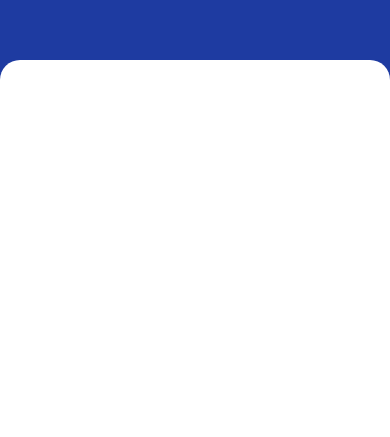
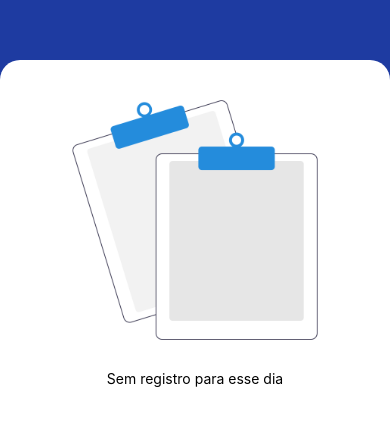
Before and after one commit to thiagoemanoel98/my-fit-app, a React Native app: screen /Home in a window 390 px wide. Shown: the part 212-649 px from the top of the page. Built offline with nearby package versions, Linux system fonts and the light colour scheme.

Commit message:
Feat: Imagens informativas

```diff
--- /dev/null
+++ b/src/@types/png.d.ts
@@ -0,0 +1 @@
+declare module "*.png";
--- a/src/pages/Home/index.tsx
+++ b/src/pages/Home/index.tsx
@@ -3,10 +3,14 @@ import { FlatList } from "react-native";
 import moment from "moment";
 import CalendarStripProps from "react-native-calendar-strip";
 import { useNavigation } from "@react-navigation/native";
+import NoDataImage from "../../assets/undraw_No_data.png";
+import NoDataImageToday from "../../assets/undraw_add.png";
 
 import Item from "../../components/Item";
 import * as S from "./styles";
 import { useData } from "../../hooks/data";
+import { isToday } from "../../utils";
+import { ItemList } from "../../types";
 
 interface ScreenNavigationProp {
   navigate: (screen: string, params?: unknown) => void;
@@ -14,7 +18,7 @@ interface ScreenNavigationProp {
 
 const Home: React.FC = () => {
   const { navigate } = useNavigation<ScreenNavigationProp>();
-  const { handleChangeDate, currentList, currentKcal } = useData();
+  const { handleChangeDate, currentData, currentList, currentKcal } = useData();
 
   const handleOneNewItem = (): void => {
     navigate("NewItem");
@@ -54,11 +58,31 @@ const Home: React.FC = () => {
         </S.ContainerHighLight>
       </S.Header>
       <S.BodyContainer>
-        <FlatList
-          data={currentList}
-          keyExtractor={(item) => item.id}
-          renderItem={({ item }) => <Item item={item} />}
-        />
+        <S.ListArea>
+          <FlatList<ItemList>
+            data={currentList}
+            keyExtractor={(item) => item.id}
+            renderItem={({ item }) => <Item item={item} />}
+            ListEmptyComponent={
+              !isToday(currentData) ? (
+                <S.NoDataArea>
+                  <S.NoDataImage
+                    source={NoDataImageToday}
+                    resizeMode={"contain"}
+                  />
+                  <S.NoDataText>
+                    Adicione alimentos para o dia de hoje!
+                  </S.NoDataText>
+                </S.NoDataArea>
+              ) : (
+                <S.NoDataArea>
+                  <S.NoDataImage source={NoDataImage} resizeMode={"contain"} />
+                  <S.NoDataText>Sem registro para esse dia</S.NoDataText>
+                </S.NoDataArea>
+              )
+            }
+          />
+        </S.ListArea>
 
         <S.AddButton onPress={handleOneNewItem}>
           <S.AddIcon name="ios-add-circle" />
--- a/src/pages/Home/styles.ts
+++ b/src/pages/Home/styles.ts
@@ -44,11 +44,16 @@ export const HeaderTextHighLight = styled.Text`
 
 export const BodyContainer = styled.View`
   flex: 2;
+  width: 100%;
   background-color: #fff;
   border-top-left-radius: 20px;
   border-top-right-radius: 20px;
 
   padding: 10px 20px;
+`;
+
+export const ListArea = styled.View`
+  width: 100%;
 `;
 
 export const AddButton = styled.TouchableOpacity`
@@ -61,3 +66,19 @@ export const AddIcon = styled(Ionicons)`
   font-size: 54px;
   color: #1e3ba1;
 `;
+
+export const NoDataArea = styled.View`
+  width: 100%;
+
+  align-items: center;
+  justify-content: center;
+`;
+
+export const NoDataImage = styled.Image`
+  width: 400px;
+  height:300px;
+`;
+export const NoDataText = styled.Text`
+  font-size: 14px;
+  color: #000;
+`;
--- a/src/pages/NewItem/styles.ts
+++ b/src/pages/NewItem/styles.ts
@@ -32,7 +32,7 @@ export const Label = styled.Text`
 `;
 
 export const InputArea = styled.View`
-  width: 90%;
+  width: 100%;
   border-bottom-width: 1px;
   border-bottom-color: #474747;
   margin-bottom: 28px;
--- a/src/utils/index.ts
+++ b/src/utils/index.ts
@@ -27,3 +27,10 @@ export const getLocalStorage = async () => {
   const jsonValue = await AsyncStorage.getItem("@listITems");
   return jsonValue != null ? JSON.parse(jsonValue) : null;
 };
+
+export const isToday = (dateParsed: MomentInput): boolean => {
+  let currentDate = moment();
+  return (
+    currentDate.format("YYYY-MM-DD") === moment(dateParsed).format("YYYY-MM-DD")
+  );
+};
```
Also changed, not shown: src/assets/undraw_No_data.png (added), src/assets/undraw_add.png (added).
